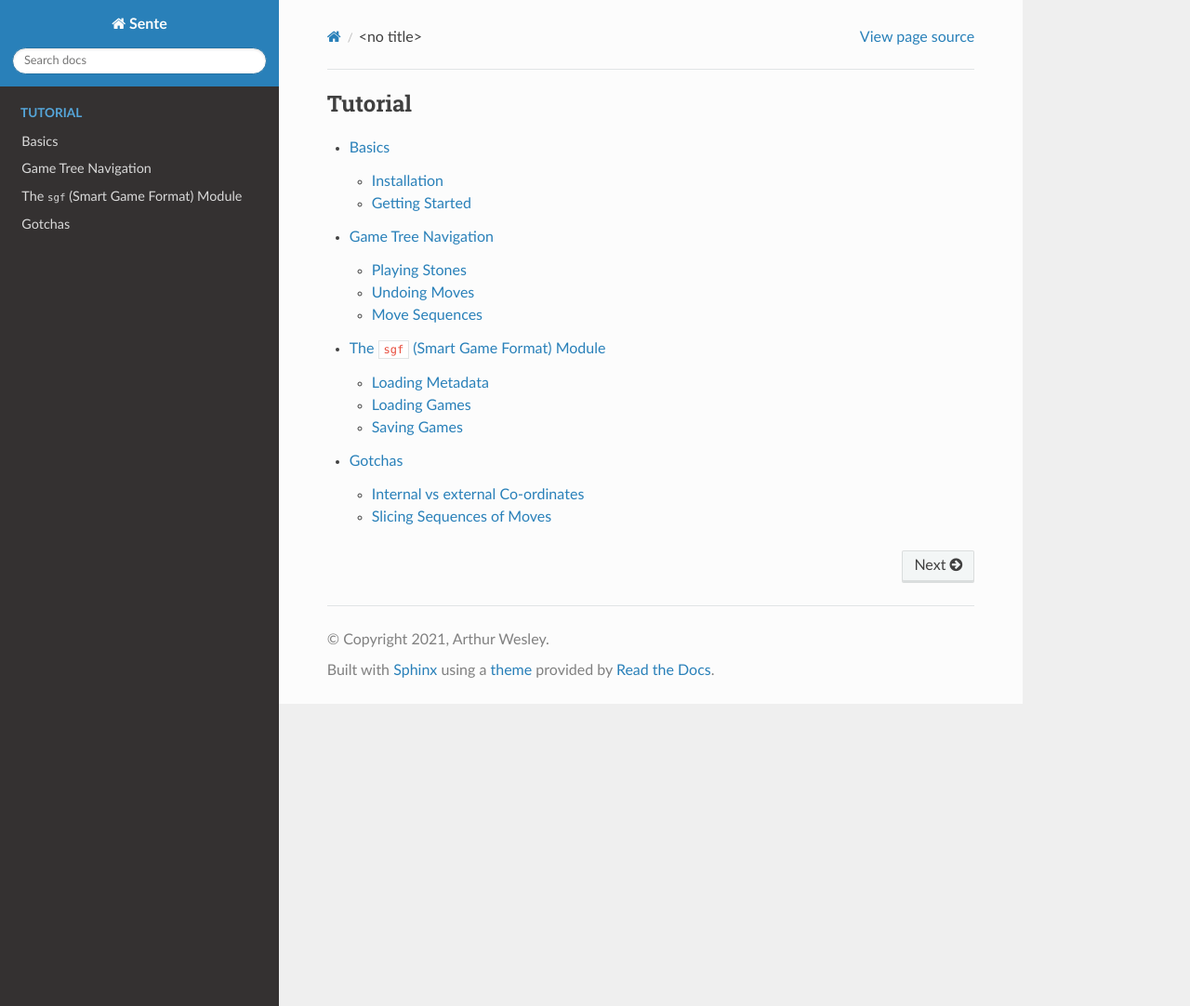
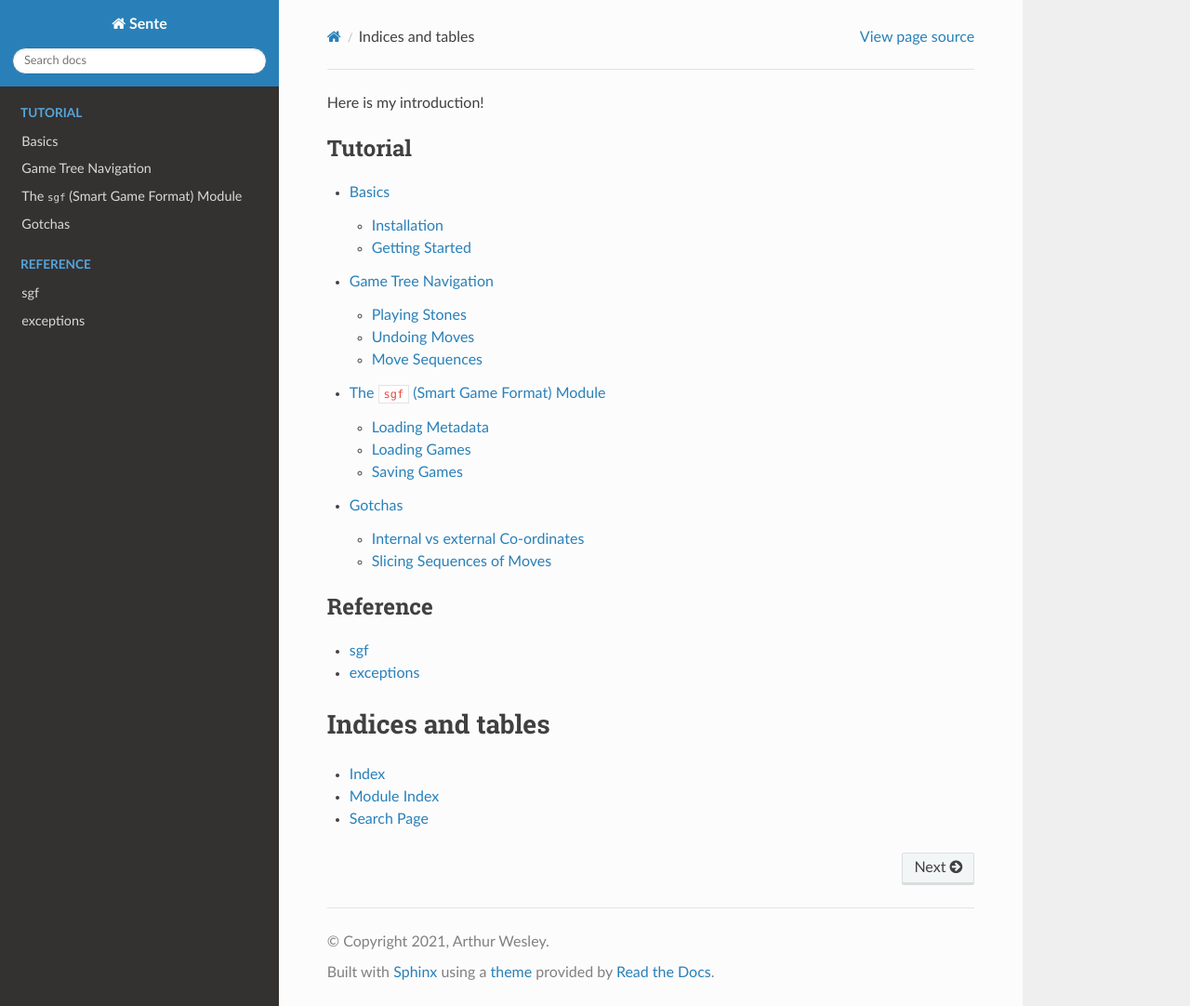
Before and after one commit to atw1020/sente, a Sphinx documentation site: the page built from docs/index.rst, in a window 1280 px wide and 1082 px high. Shown: the whole window at 93% size. Built offline with Sphinx 7.4.7 and the Read the Docs theme 2.0.0, drawn with Linux system fonts in a browser that asks for light colours.

Commit message:
edit documentation

```diff
--- a/docs/conf.py
+++ b/docs/conf.py
@@ -13,10 +13,6 @@
 # import os
 # import sys
 # sys.path.insert(0, os.path.abspath('.'))
-
-import os
-import sys
-import sphinx_rtd_theme
 
 
 # -- Project information -----------------------------------------------------
--- a/docs/index.rst
+++ b/docs/index.rst
@@ -3,17 +3,28 @@
    You can adapt this file completely to your liking, but it should at least
    contain the root `toctree` directive.
 
+Here is my introduction!
+
 .. toctree::
    :maxdepth: 2
    :caption: Tutorial
 
-   basics
-   game tree navigation
-   sgf
-   gotchas
+   tutorial/basics
+   tutorial/game tree navigation
+   tutorial/sgf
+   tutorial/gotchas
 
 .. toctree::
    :maxdepth: 2
    :caption: Reference
 
-   sente
+   basic components
+   modules/sgf
+   modules/exceptions
+
+Indices and tables
+==================
+
+* :ref:`genindex`
+* :ref:`modindex`
+* :ref:`search`
--- a/setup.py
+++ b/setup.py
@@ -89,6 +89,7 @@ class CMakeBuild(build_ext):
             ["cmake", "--build", "."] + build_args, cwd=self.build_temp
         )
 
+
 setup(
     name="sente",
     version="0.1.1",
```
Also changed, not shown: docs/modules/exceptions.rst (added, +7 -0 lines), docs/modules/sgf.rst (added, +7 -0 lines), docs/objects/Boards.rst (added, +13 -0 lines), docs/objects/Game.rst (added, +7 -0 lines), docs/objects/Move.rst (added, +7 -0 lines), docs/objects/rules.rst (added, +7 -0 lines), docs/objects/stone.rst (added, +7 -0 lines), docs/basic components.rst (renamed from docs/sente.rst), docs/tutorial/basics.rst (renamed from docs/basics.rst), docs/tutorial/game tree navigation.rst (renamed from docs/game tree navigation.rst), docs/tutorial/gotchas.rst (renamed from docs/gotchas.rst), docs/tutorial/sgf.rst (renamed from docs/sgf.rst), 1 other file.
